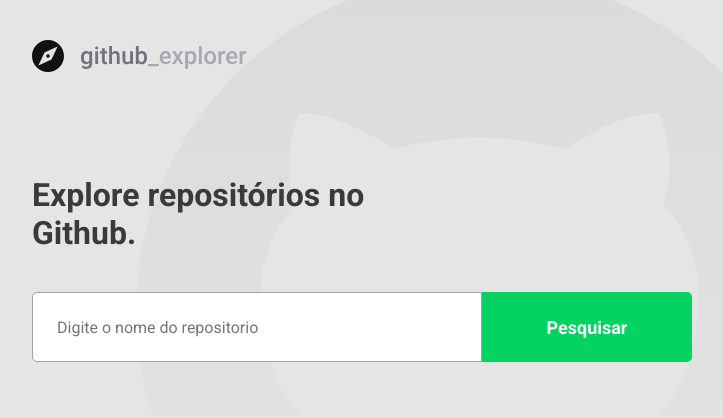
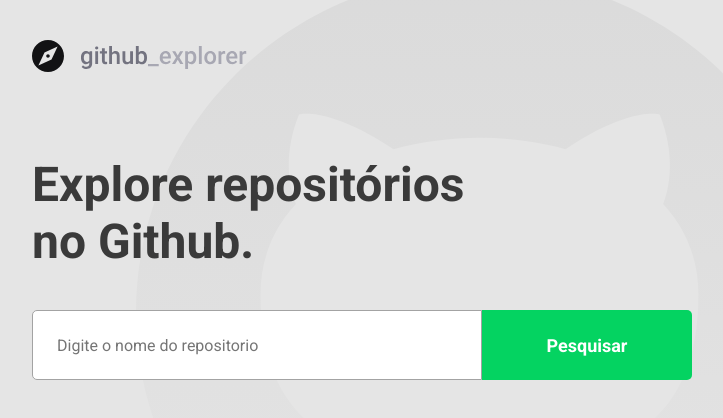
Before and after one commit to AurinoJunior/Github-explore, a React (Create React App) app: page / in a window 1280 px wide. Shown: the top 418 px of the page, without its empty margins (278-1001 px from the left). Built offline with nearby package versions, Linux system fonts and the light colour scheme.

Commit message:
Fix font size

```diff
--- a/src/pages/Dashboard/DashboardStyles.ts
+++ b/src/pages/Dashboard/DashboardStyles.ts
@@ -1,9 +1,10 @@
 import styled from 'styled-components'
 
 export const Title = styled.h1`
+  font-size: 48px;
   color: #3A3A3A;
   max-width: 440px;
-  margin-top: 100px;
+  margin-top: 80px;
 `
 
 export const Form = styled.form`
```
